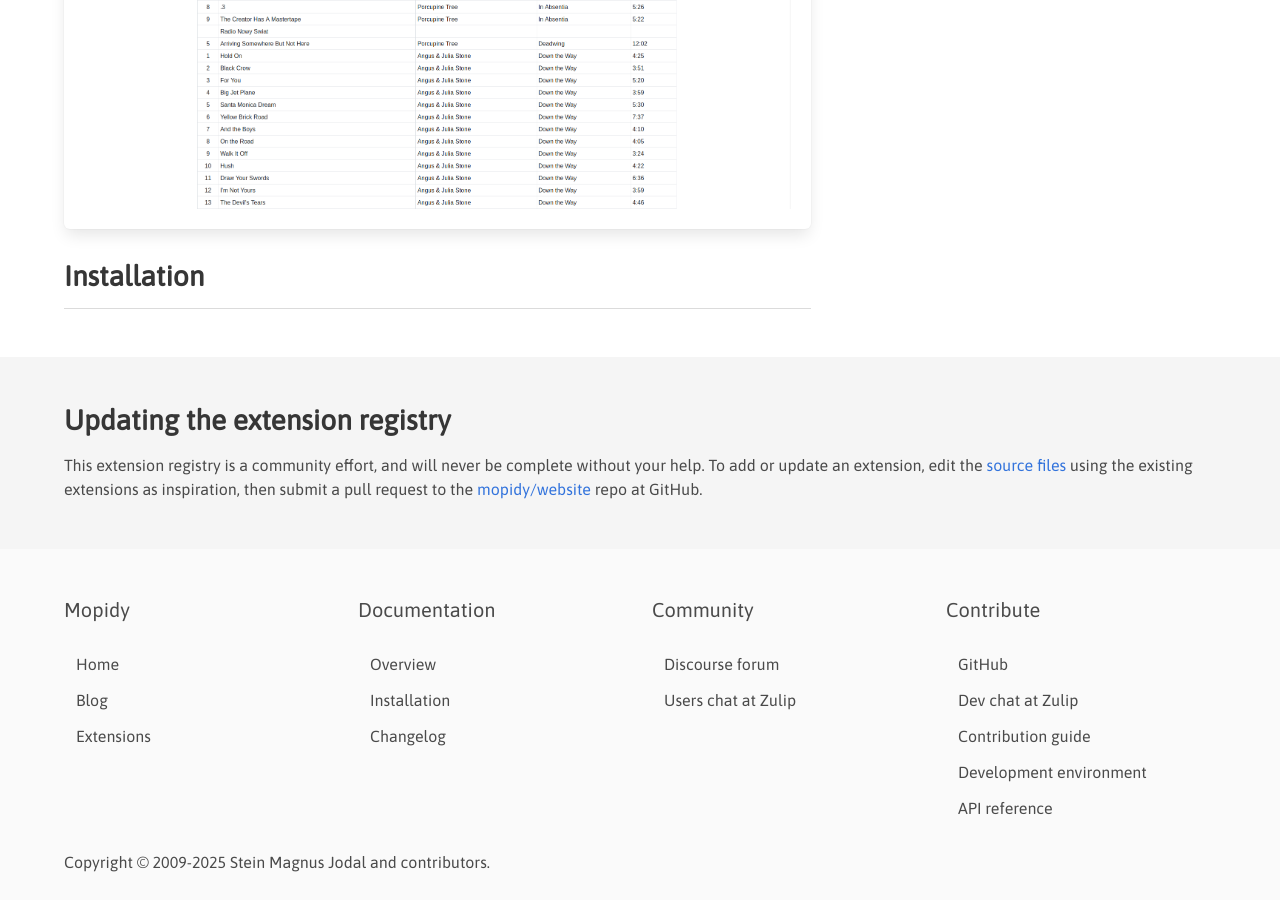
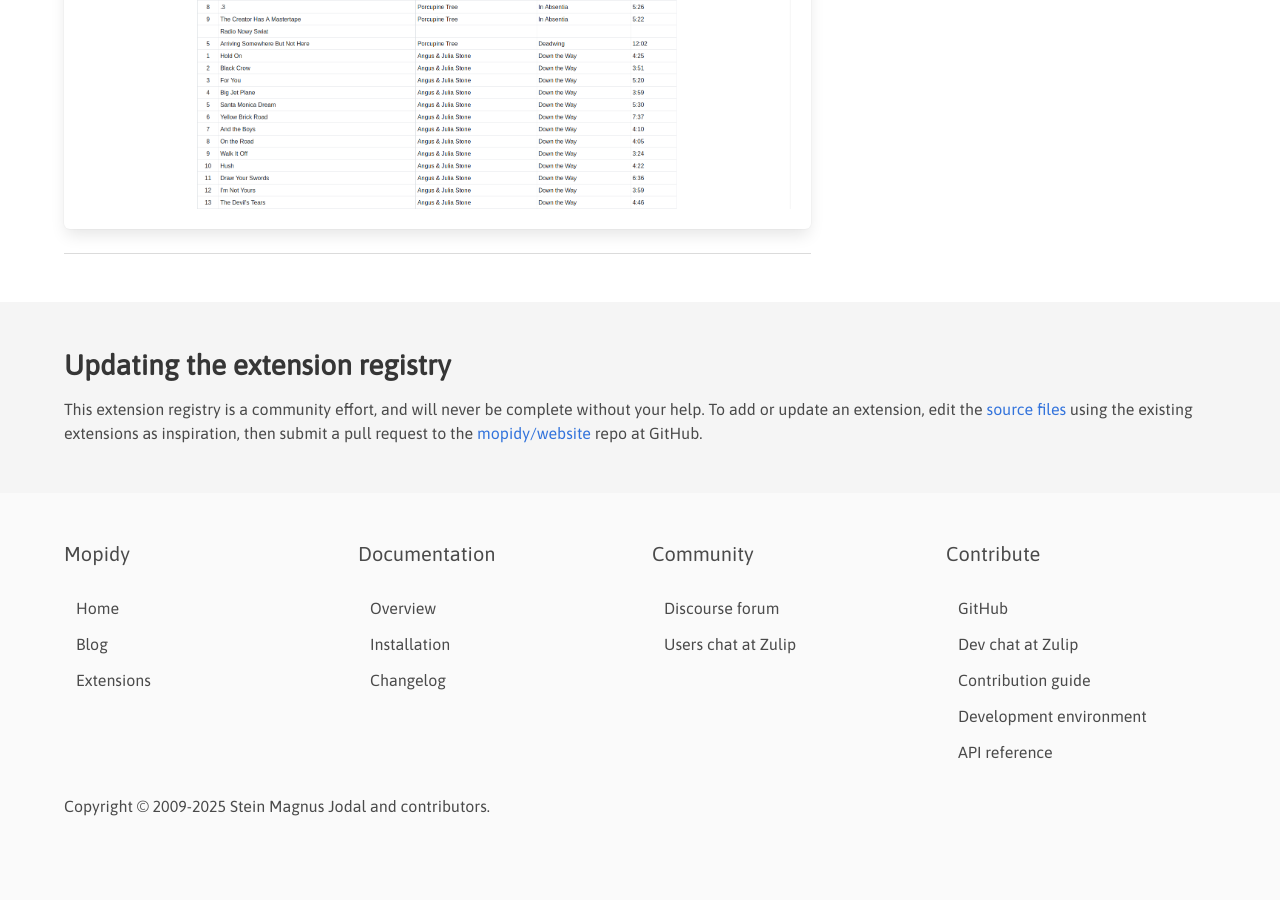
Before and after one commit to mopidy/website, a Jekyll site: the page built from _ext/mopster.md, in a window 1280 px wide and 900 px high, scrolled down 611 px. Built offline with Jekyll 4.4.1, drawn with Linux system fonts in a browser that asks for light colours.

Commit message:
fix extension layout

```diff
--- a/_layouts/ext.html
+++ b/_layouts/ext.html
@@ -57,7 +57,9 @@
             </div>
           {% endfor %}
 
+          {% if ext.dist %}
           <h2>Installation</h2>
+          {% endif %}
 
           {% if ext.dist.bundled %}
             <h3>Bundled with Mopidy</h3>
```
